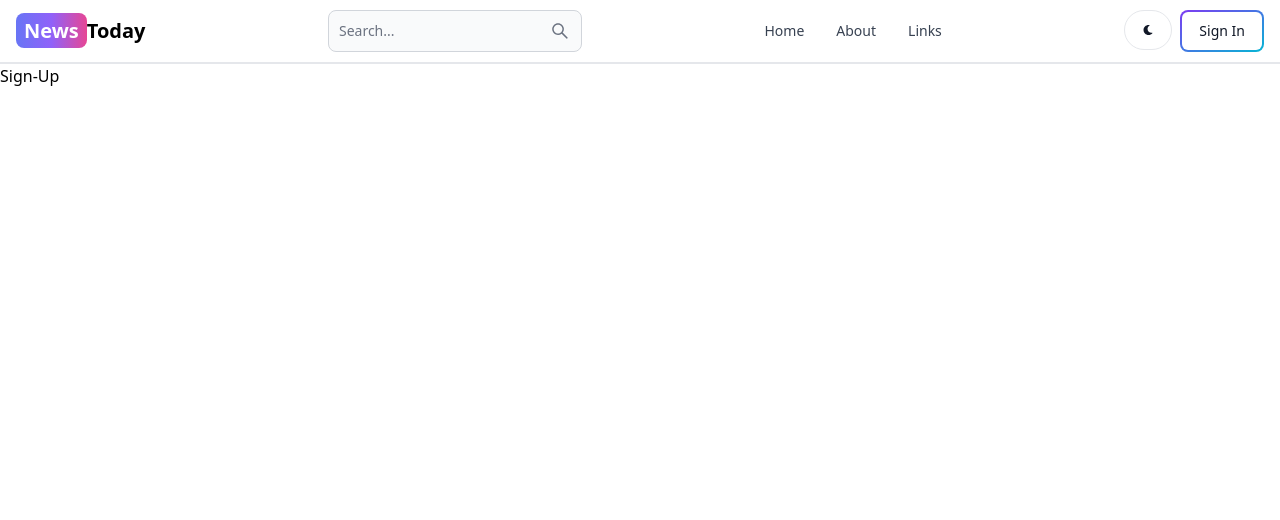
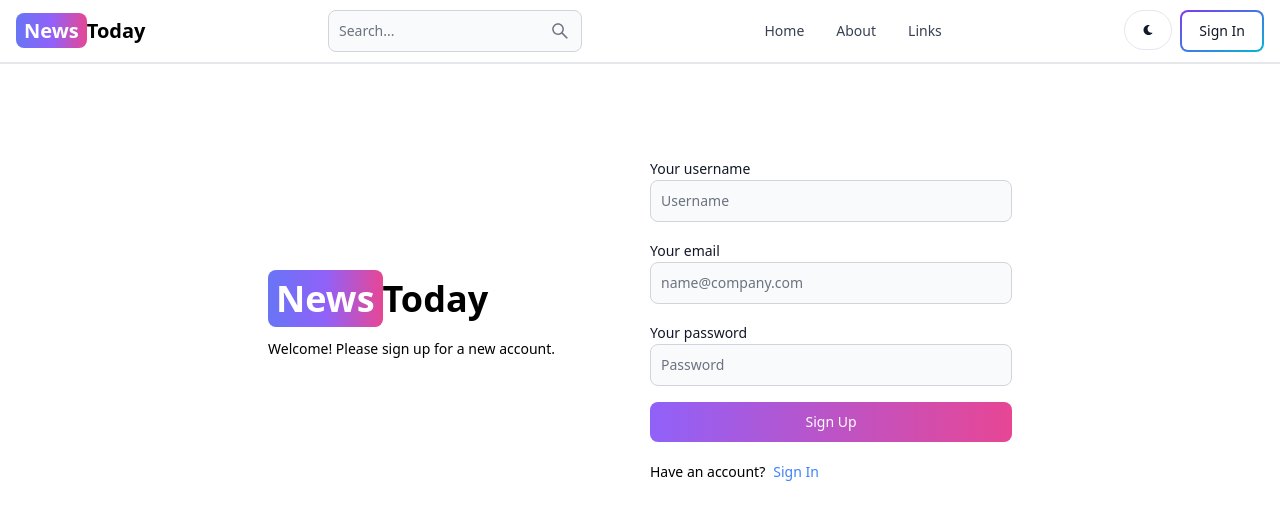
Before and after one commit to TimGeCH/NewsToday, a React (Vite) app in the folder client/: page /sign-up in a window 1280 px wide. Shown: the top 520 px of the page. Built offline with nearby package versions, Linux system fonts and the light colour scheme.

Commit message:
sign up page with fully function

```diff
--- a/client/src/pages/SignIn.jsx
+++ b/client/src/pages/SignIn.jsx
@@ -1,7 +1,85 @@
-import React from 'react'
+import { Alert, Button, Label, Spinner, TextInput } from 'flowbite-react';
+import { useState } from 'react';
+import { Link } from 'react-router-dom';
 
 export default function SignIn() {
+  const [formData, setFormData] = useState({});
+  const [loading, setLoading] = useState(false);
+  const [errorMessage, setErrorMessage] = useState(null);
+
+  const handleChange = (e) => {
+    setFormData({ ...formData, [e.target.id]: e.target.value.trim() });
+  };
+
+  const handleSubmit = (e) => {
+    e.preventDefault();
+    // TODO
+  };
+
   return (
-    <div>Sign-In</div>
-  )
+    <div className='min-h-screen mt-20'>
+      <div className='flex p-3 max-w-3xl mx-auto flex-col md:flex-row md:items-center gap-5'>
+        {/* left */}
+        <div className='flex-1'>
+          <Link to='/' className='font-bold dark:text-white text-4xl'>
+            <span className='px-2 py-1 bg-gradient-to-r from-indigo-500 via-purple-500 to-pink-500 rounded-lg text-white'>
+              News
+            </span>
+            Today
+          </Link>
+          <p className='text-sm mt-5'>
+            Welcome back! Please sign in to your account.
+          </p>
+        </div>
+        {/* right */}
+        <div className='flex-1'>
+          <form className='flex flex-col gap-4' onSubmit={handleSubmit}>
+            <div>
+              <Label value='Your email' />
+              <TextInput
+                type='email'
+                placeholder='name@company.com'
+                id='email'
+                onChange={handleChange}
+              />
+            </div>
+            <div>
+              <Label value='Your password' />
+              <TextInput
+                type='password'
+                placeholder='**********'
+                id='password'
+                onChange={handleChange}
+              />
+            </div>
+            <Button
+              gradientDuoTone='purpleToPink'
+              type='submit'
+              disabled={loading}
+            >
+              {loading ? (
+                <>
+                  <Spinner size='sm' />
+                  <span className='pl-3'>Loading...</span>
+                </>
+              ) : (
+                'Sign In'
+              )}
+            </Button>
+          </form>
+          <div className='flex gap-2 text-sm mt-5'>
+            <span>Don't have an account?</span>
+            <Link to='/sign-up' className='text-blue-500'>
+              Sign Up
+            </Link>
+          </div>
+          {errorMessage && (
+            <Alert className='mt-5' color='failure'>
+              {errorMessage}
+            </Alert>
+          )}
+        </div>
+      </div>
+    </div>
+  );
 }
--- a/client/src/pages/SignUp.jsx
+++ b/client/src/pages/SignUp.jsx
@@ -1,7 +1,124 @@
-import React from 'react'
+import { Alert, Button, Label, Spinner, TextInput } from 'flowbite-react';
+import { set } from 'mongoose';
+import { useState } from 'react';
+import { Link, useNavigate } from 'react-router-dom';
 
 export default function SignUp() {
+    const [formData, setFormData] = useState({});
+    const [loading, setLoading] = useState(false);
+    const [errorMessage, setErrorMessage] = useState(null);
+
+    const navigate = useNavigate();
+    const handleChange = (e) => {
+        setFormData({ ...formData, [e.target.id]: e.target.value.trim() });
+    };
+
+
+    const handleSubmit = async (e) => {
+        e.preventDefault();
+        if (!formData.username || !formData.email || !formData.password) {
+            setErrorMessage('Please fill in all fields');
+            return;
+        }
+        try {
+            setLoading(true);
+            setErrorMessage(null);
+            const res = await fetch('/api/auth/signup', {
+                method: 'POST',
+                headers: {
+                    'Content-Type': 'application/json',
+                },
+                body: JSON.stringify(formData),
+            });
+            const data = await res.json();
+            if (data.success === false) {
+                return setErrorMessage(data.message);
+            }
+            setLoading(false);
+            if (res.ok) {
+                navigate('/sign-in');
+            }
+        }
+        catch (error) {
+            setErrorMessage(error.message);
+            setLoading(false);
+        }
+    };
+
     return (
-        <div>Sign-Up</div>
-    )
+        <div className='min-h-screen mt-20'>
+            <div className='flex p-3 max-w-3xl mx-auto flex-col md:flex-row md:items-center gap-5'>
+                {/* left */}
+                <div className='flex-1'>
+                    <Link to='/' className='font-bold dark:text-white text-4xl'>
+                        <span className='px-2 py-1 bg-gradient-to-r from-indigo-500 via-purple-500 to-pink-500 rounded-lg text-white'>
+                            News
+                        </span>
+                        Today
+                    </Link>
+                    <p className='text-sm mt-5'>
+                        Welcome! Please sign up for a new account.
+                    </p>
+                </div>
+                {/* right */}
+                <div className='flex-1'>
+                    <form className='flex flex-col gap-4' onSubmit={handleSubmit}>
+                        <div>
+                            <Label value='Your username' />
+                            <TextInput
+                                type='text'
+                                placeholder='Username'
+                                id='username'
+                                onChange={handleChange}
+                            />
+                        </div>
+                        <div>
+                            <Label value='Your email' />
+                            <TextInput
+                                type='email'
+                                placeholder='name@company.com'
+                                id='email'
+                                onChange={handleChange}
+                            />
+                        </div>
+                        <div>
+                            <Label value='Your password' />
+                            <TextInput
+                                type='password'
+                                placeholder='Password'
+                                id='password'
+                                onChange={handleChange}
+                            />
+                        </div>
+                        <Button
+                            gradientDuoTone='purpleToPink'
+                            type='submit'
+                            disabled={loading}
+                        >
+                            {
+                                loading ? (
+                                    <>
+                                        <Spinner size='sm' />
+                                        <span className='pl-3'>Loading...</span>
+                                    </>
+                                ) : (
+                                    'Sign Up'
+                                )}
+                        </Button>
+                    </form>
+                    <div className='flex gap-2 text-sm mt-5'>
+                        <span>Have an account?</span>
+                        <Link to='/sign-in' className='text-blue-500'>
+                            Sign In
+                        </Link>
+                    </div>
+                    {errorMessage && (
+                        <Alert className='mt-5' color='failure'>
+                            {errorMessage}
+                        </Alert>
+                    )}
+                </div>
+            </div>
+        </div>
+    );
 }
--- a/client/vite.config.js
+++ b/client/vite.config.js
@@ -3,5 +3,14 @@
 
 // https://vitejs.dev/config/
 export default defineConfig({
+  server: {
+    proxy: {
+      '/api': {
+        target: 'http://localhost:3000',
+        secure: false,
+      },
+    },
+  },
+
   plugins: [react()],
 })
```
